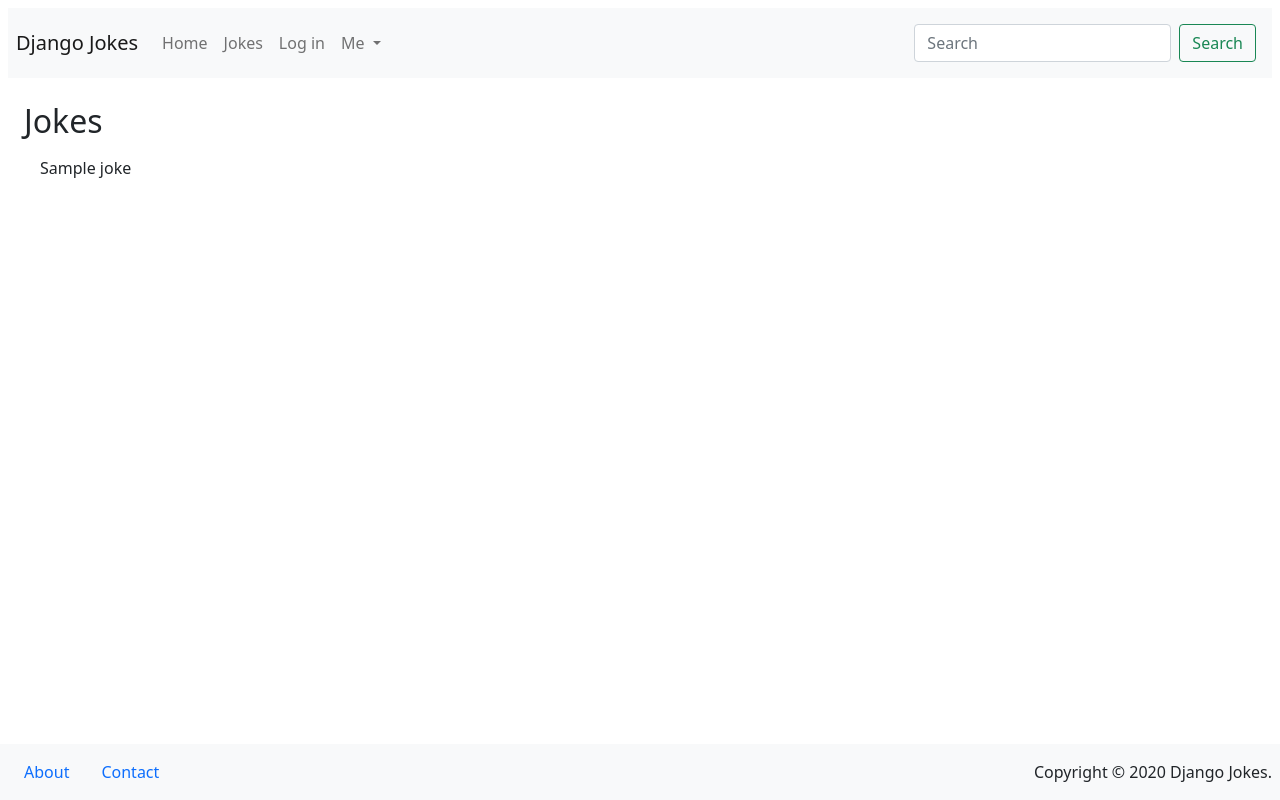
After one commit to temesgen-zenebe/djangojokes.com, a Django app: page /jokes/ in a window 1280 px wide. The commit adds this page. Run offline with Django 4.2, Linux system fonts and the light colour scheme; tables that the repository leaves empty hold one stand-in row (values such as "Sample post"); some libraries are stand-ins or nearby versions.

Commit message:
Creating a ListView

```diff
--- a/jokes/urls.py
+++ b/jokes/urls.py
@@ -1,4 +1,7 @@
 from django.urls import path
+from .views import JokeListView
 
 app_name = 'jokes'
-urlpatterns = []
+urlpatterns = [
+    path('', JokeListView.as_view(), name='list'),
+]
--- a/jokes/views.py
+++ b/jokes/views.py
@@ -1,3 +1,5 @@
-from django.shortcuts import render
+from django.views.generic import ListView
+from .models import Joke
 
-# Create your views here.
+class JokeListView(ListView):
+    model = Joke
--- a/templates/_base.html
+++ b/templates/_base.html
@@ -26,9 +26,8 @@
             <span class="sr-only">(current)</span>
           </a>
         </li>
-
         <li class="nav-item">
-          <a class="nav-link" href="#">Jokes</a>
+          <a class="nav-link" href="{% url 'jokes:list' %}">Jokes</a>
         </li>
         <li class="nav-item">
           <a class="nav-link" href="#">Log in</a>
--- /dev/null
+++ b/templates/jokes/joke_list.html
@@ -0,0 +1,11 @@
+{% extends "_base.html" %}
+
+{% block title %}Jokes{% endblock %}
+{% block main %}
+  <h2>Jokes</h2>
+  <ul class="list-group list-group-flush mb-3">
+    {% for joke in joke_list %}
+      <li class="list-group-item">{{ joke.question }}</li>
+    {% endfor %}
+  </ul>
+{% endblock %}
```
